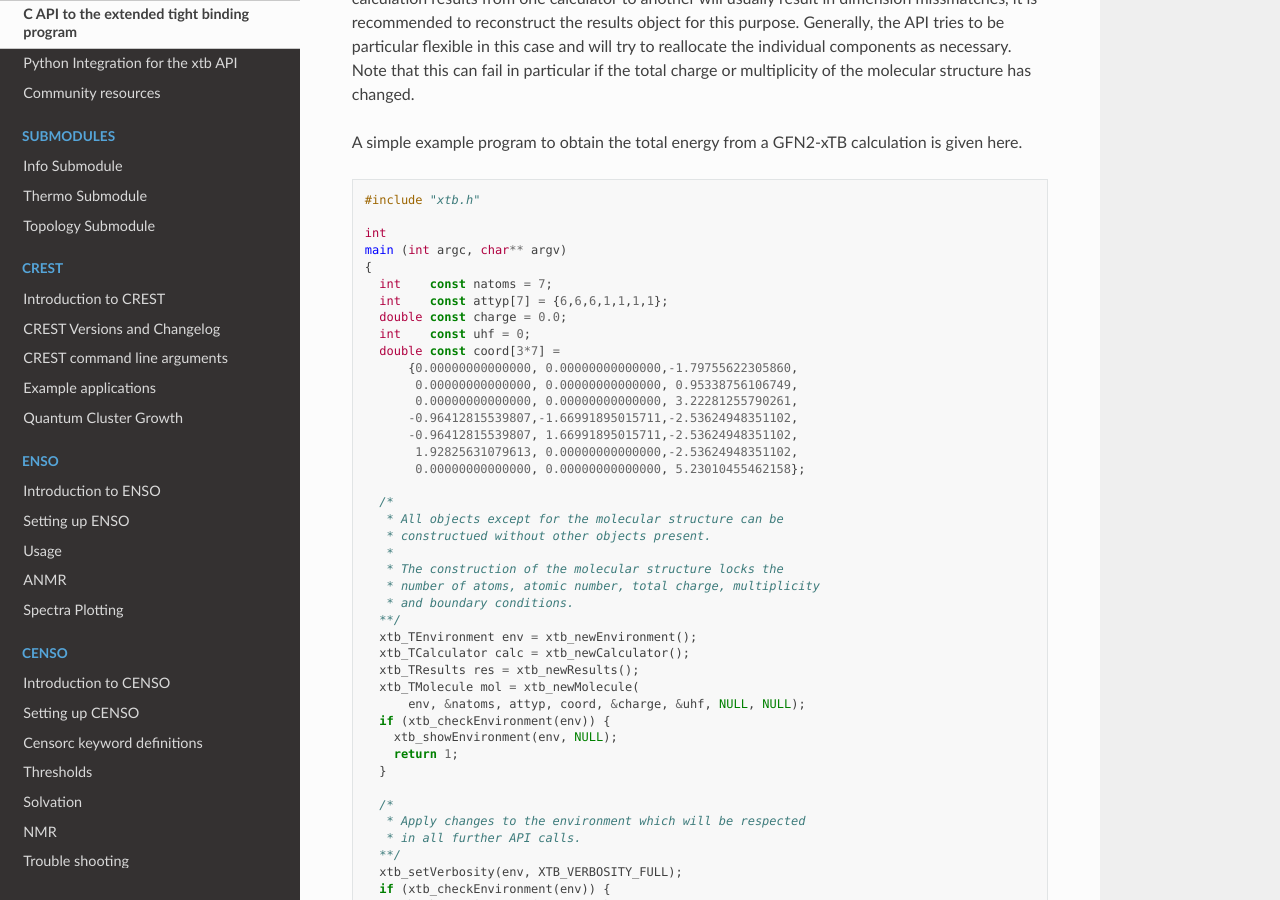
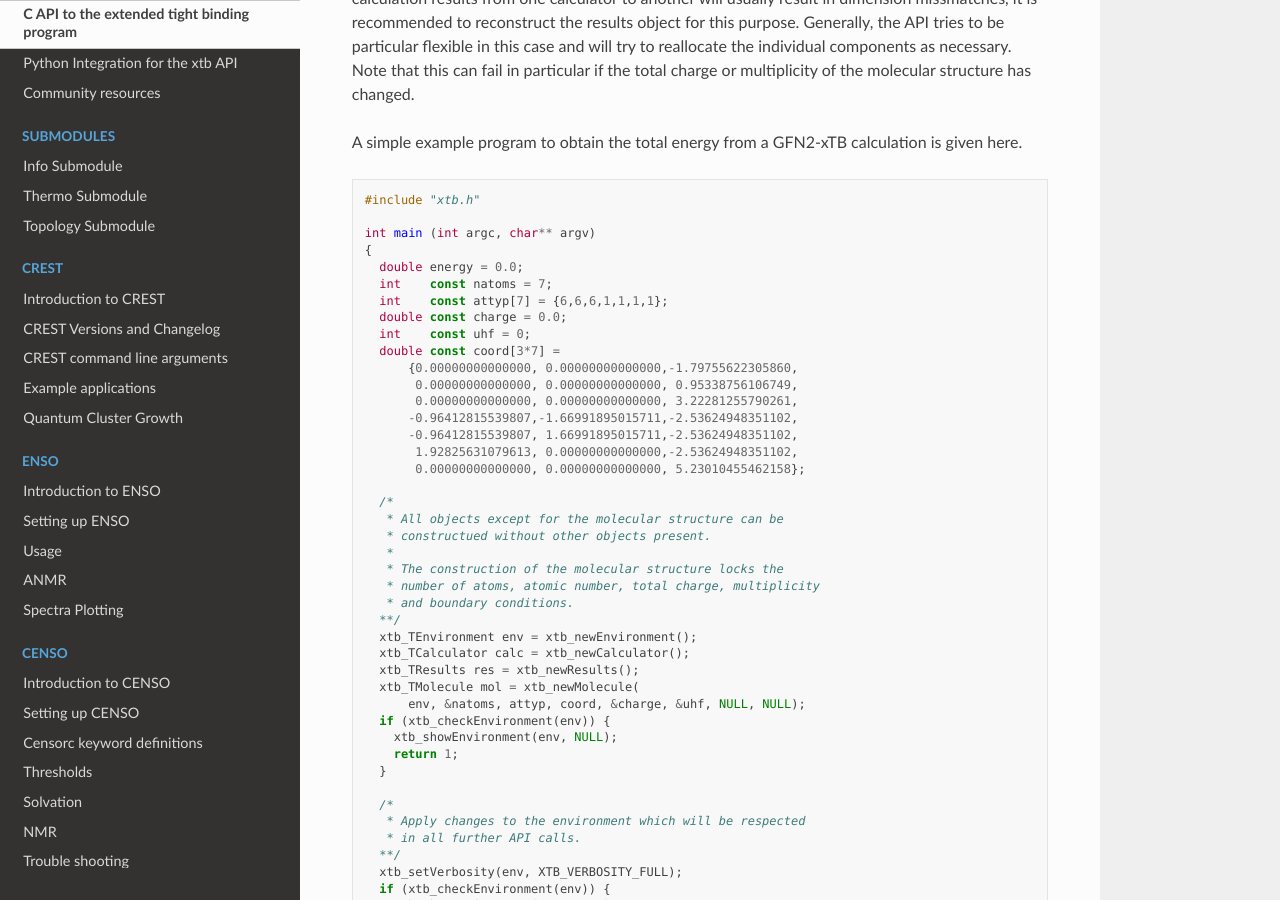
Before and after one commit to grimme-lab/xtb_docs, a Sphinx documentation site: the page built from source/capi.rst, in a window 1280 px wide and 900 px high, scrolled down 1194 px. Built offline with Sphinx 7.4.7 and the Read the Docs theme 2.0.0, drawn with Linux system fonts in a browser that asks for light colours; pages that are not in the unit, such as notebooks, are missing from menus.

Commit message:
Addressed compilation error: double energy was not defined.
Signed-off-by: Felix Pultar <felix.pultar@phys.chem.ethz.ch>

```diff
--- a/source/capi.rst
+++ b/source/capi.rst
@@ -76,9 +76,9 @@ GFN2-xTB calculation is given here.
 
    #include "xtb.h"
 
-   int
-   main (int argc, char** argv)
+   int main (int argc, char** argv)
    {
+     double energy = 0.0;
      int    const natoms = 7;
      int    const attyp[7] = {6,6,6,1,1,1,1};
      double const charge = 0.0;
```
